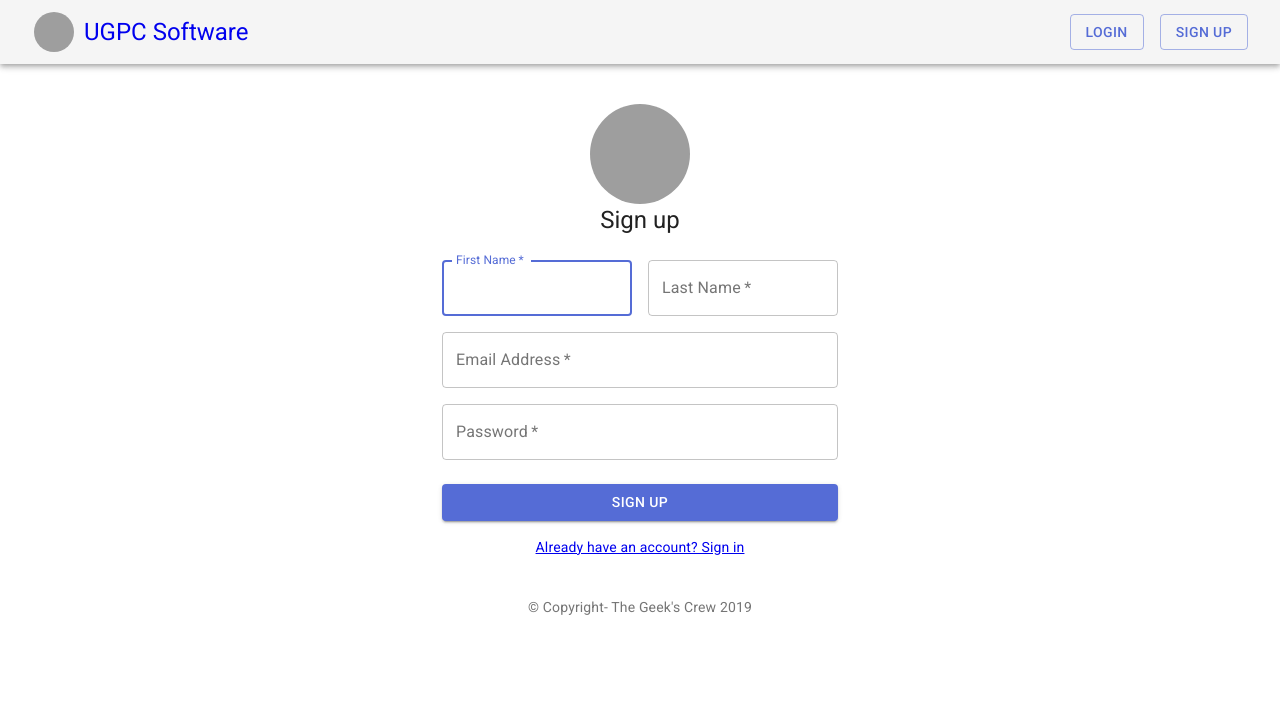
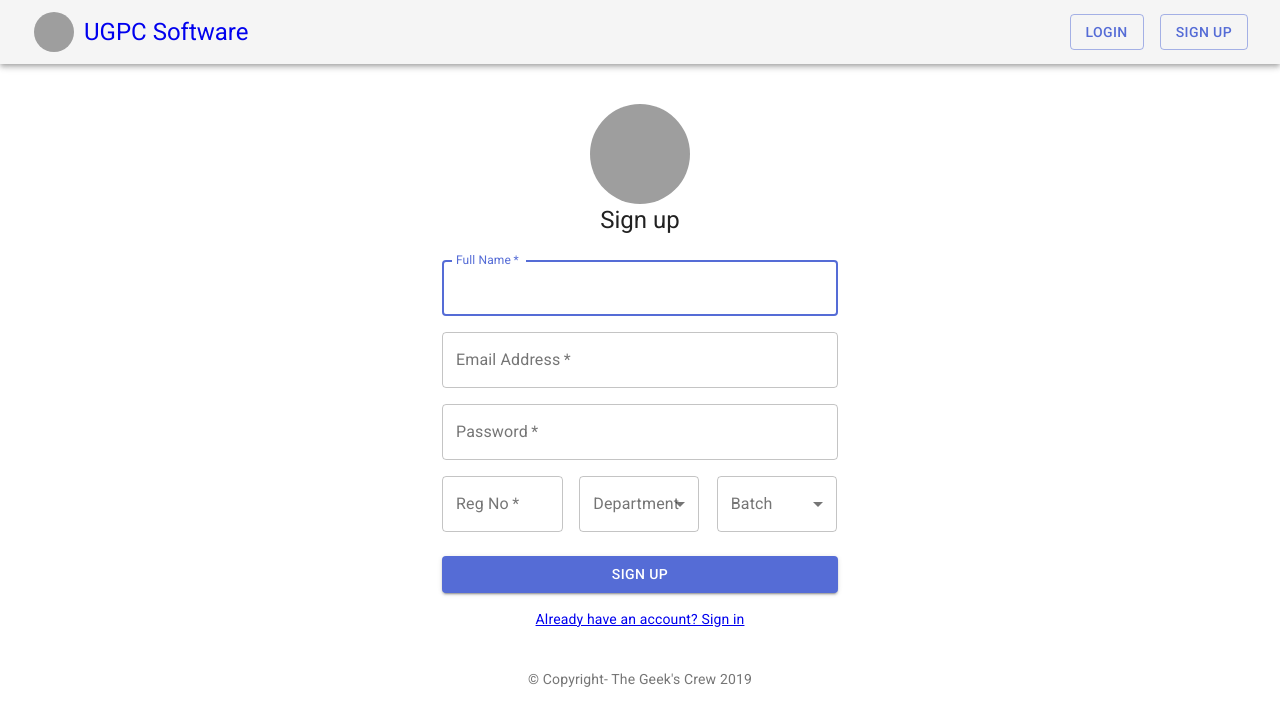
Before and after one commit to rafaewaqarqazi/ugpc, a Next.js app: page /sign-up in a window 1280 px wide. Shown: the top 726 px of the page. Built offline with nearby package versions, Linux system fonts and the light colour scheme; grey boxes are pictures that could not be loaded.

Commit message:
Student SignUp

```diff
--- a/auth/index.js
+++ b/auth/index.js
@@ -1,19 +1,19 @@
 import fetch from 'isomorphic-unfetch';
 import {serverUrl} from "../helpers/config";
-// export const signup = user =>{
-//     return  fetch('/api/signup',{
-//         method:"POST",
-//         headers:{
-//             Accept:"application/json",
-//             "Content-Type":"application/json"
-//         },
-//         body:JSON.stringify(user)
-//     })
-//         .then(response => {
-//             return response.json();
-//         })
-//         .catch(err => console.log(err));
-// };
+export const signup = user =>{
+    return  fetch(`${serverUrl}/auth/student/signup`,{
+        method:"POST",
+        headers:{
+            Accept:"application/json",
+            "Content-Type":"application/json"
+        },
+        body:JSON.stringify(user)
+    })
+        .then(response => {
+            return response.json();
+        })
+        .catch(err => console.log(err));
+};
 
 export const signin = user =>{
     return  fetch(`${serverUrl}/auth/signin`,{
--- a/components/Layouts/LandingPageLayout.js
+++ b/components/Layouts/LandingPageLayout.js
@@ -16,11 +16,11 @@ import {
     ListItemText,
     Avatar
 } from '@material-ui/core';
-import InboxIcon from '@material-ui/icons/MoveToInbox';
+import {Input} from '@material-ui/icons';
 import MenuIcon from '@material-ui/icons/Menu';
 import Link from "next/link";
 import Container from "@material-ui/core/Container";
-import LandingRouter from "../routers/LandingRouter";
+
 
 const useStyles = makeStyles(theme => ({
     root: {
@@ -47,6 +47,14 @@ const useStyles = makeStyles(theme => ({
     },
     avatar: {
         margin: 10,
+    },
+    avatarDrawer: {
+        width: 100,
+        height: 100,
+        margin:'auto'
+    },
+    avatarMargin:{
+        margin: theme.spacing(2)
     }
 }));
 
@@ -57,14 +65,19 @@ const useStyles = makeStyles(theme => ({
 
     const drawer = (
         <div className={classes.list}>
-            <div className={classes.toolbar}/>
+            <div className={classes.avatarMargin}>
+                <Avatar alt="IIUI-LOGO" src="/static/images/avatar/iiui-logo.jpg" className={classes.avatarDrawer}/>
+            </div>
             <Divider />
             <List>
+                <Link href='/sign-in'>
                     <ListItem button >
-                        <ListItemIcon > <InboxIcon /></ListItemIcon>
+                        <ListItemIcon >
+                            <Input />
+                        </ListItemIcon>
                         <ListItemText primary={'Login'} />
                     </ListItem>
-
+                </Link>
             </List>
         </div>
     );
@@ -122,9 +135,9 @@ const useStyles = makeStyles(theme => ({
                         </Drawer>
                     </Hidden>
                 </nav>
-                <Container className={classes.content}>
+                <div>
                     {props.children}
-                </Container>
+                </div>
 
             </div>
         </div>
--- a/components/SignUpComponent.js
+++ b/components/SignUpComponent.js
@@ -1,46 +1,83 @@
-import React from 'react';
-import {Avatar, Box, Button, Grid, TextField, Typography} from "@material-ui/core";
+import React, {useState, useRef, useEffect} from 'react';
+import {Avatar, Box, Button, Grid, TextField, Typography,
+    OutlinedInput,InputLabel, MenuItem, FormControl, Select
+} from "@material-ui/core";
 import Link from "next/link";
 import {useStyles} from "../src/material-styles/signin-styles";
 import CopyrightComponent from "./CopyrightComponent";
+import {signup} from "../auth";
 
 const SignUpComponent = () => {
     const classes = useStyles();
+
+    const [values, setValues] = React.useState({
+        name:'',
+        email:'',
+        password:'',
+        regNo:'',
+        department: '',
+        batch: '',
+    });
+    const inputLabel = useRef(null);
+    const [labelWidth, setLabelWidth] = useState(0);
+    useEffect(() => {
+        setLabelWidth(inputLabel.current.offsetWidth);
+    }, []);
+    const handleChange = event =>{
+        setValues({...values,[event.target.name]:event.target.value})
+    };
+    const handleSubmit = e => {
+        e.preventDefault();
+        const user = {
+            name:values.name,
+            email:values.email,
+            password:values.password,
+            student_details:{
+                department:values.department,
+                batch:values.batch,
+                regNo:`${values.regNo}-FBAS/${values.department}/${values.batch}`
+            }
+        };
+        console.log(user);
+        signup(user)
+            .then(data => {
+                if (data.error){
+                    console.log(data.error)
+                }
+                console.log(data);
+            })
+            .catch(err => {console.log(err)})
+    }
+
     return (
         <div className={classes.paper}>
             <Avatar alt="IIUI-LOGO" src="/static/images/avatar/iiui-logo.jpg" className={classes.avatar}/>
             <Typography component="h1" variant="h5">
                 Sign up
             </Typography>
-            <form className={classes.form} noValidate>
+            <form className={classes.form} onSubmit={handleSubmit}>
                 <Grid container spacing={2}>
-                    <Grid item xs={12} sm={6}>
+                    <Grid item xs={12} >
                         <TextField
                             autoComplete="fname"
-                            name="firstName"
+                            name="name"
                             variant="outlined"
                             required
                             fullWidth
-                            id="firstName"
-                            label="First Name"
+                            id="fullName"
+                            value={values.name}
+                            onChange={handleChange}
+                            label="Full Name"
                             autoFocus
                         />
                     </Grid>
-                    <Grid item xs={12} sm={6}>
-                        <TextField
-                            variant="outlined"
-                            required
-                            fullWidth
-                            id="lastName"
-                            label="Last Name"
-                            name="lastName"
-                            autoComplete="lname"
-                        />
-                    </Grid>
+
                     <Grid item xs={12}>
                         <TextField
                             variant="outlined"
                             required
+                            value={values.email}
+                            onChange={handleChange}
                             fullWidth
                             id="email"
                             label="Email Address"
@@ -53,12 +90,61 @@ const SignUpComponent = () => {
                             variant="outlined"
                             required
                             fullWidth
+                            value={values.password}
+                            onChange={handleChange}
                             name="password"
                             label="Password"
                             type="password"
                             id="password"
                             autoComplete="current-password"
                         />
+                    </Grid>
+                    <Grid item xs={12} sm={4}>
+                        <TextField
+                            variant="outlined"
+                            required
+                            fullWidth
+                            value={values.regNo}
+                            onChange={handleChange}
+                            name="regNo"
+                            label="Reg No"
+                            id="regNo"
+                           placeholder={'1111'}
+                        />
+                    </Grid>
+                    <Grid item xs={12} sm={4}>
+                        <FormControl variant="outlined" className={classes.formControl}>
+                            <InputLabel ref={inputLabel} htmlFor="department">
+                               Department
+                            </InputLabel>
+                            <Select
+                                value={values.department}
+                                onChange={handleChange}
+                                autoWidth
+                                input={<OutlinedInput  labelWidth={labelWidth} fullWidth name="department" id="department" required/>}
+                            >
+                                <MenuItem value='BSSE'>BSSE</MenuItem>
+                                <MenuItem value='BSCS'>BSCS</MenuItem>
+                                <MenuItem value='BSIT'>BSIT</MenuItem>
+                            </Select>
+                        </FormControl>
+                    </Grid>
+                    <Grid item xs={12} sm={4}>
+                        <FormControl variant="outlined" className={classes.formControl}>
+                            <InputLabel ref={inputLabel} htmlFor="batch">
+                                Batch
+                            </InputLabel>
+                            <Select
+                                value={values.batch}
+                                onChange={handleChange}
+                                autoWidth
+                                input={<OutlinedInput  labelWidth={labelWidth} fullWidth name="batch" id="batch" required/>}
+                            >
+                                <MenuItem value='F15'>F15</MenuItem>
+                                <MenuItem value='F16'>F16</MenuItem>
+                                <MenuItem value='F17'>F17</MenuItem>
+                            </Select>
+                        </FormControl>
                     </Grid>
                 </Grid>
                 <Button
--- a/components/routers/LandingRouter.js
+++ b/components/routers/LandingRouter.js
@@ -2,7 +2,9 @@ import React, {useEffect, useState} from 'react';
 import {isAuthenticated} from "../../auth";
 import router from "next/dist/client/router";
 import LandingPageLayout from "../Layouts/LandingPageLayout";
-import {LinearProgress, makeStyles} from '@material-ui/core'
+import {LinearProgress, Avatar, Container} from '@material-ui/core';
+import {useStyles} from "../../src/material-styles/page-loading";
+
 const redirectStudent = ()=>{
     router.push('/student')
 };
@@ -15,11 +17,7 @@ const redirectChairman = ()=>{
 const redirectCoordinator = ()=>{
     router.push('/coordinator');
 };
-const useStyles = makeStyles({
-    root: {
-        flexGrow: 1,
-    },
-});
+
 const LandingRouter = props =>{
     const classes = useStyles();
 
@@ -29,7 +27,6 @@ const LandingRouter = props =>{
         const supervisor = isAuthenticated() && isAuthenticated().user.role ==='Supervisor';
         const chairman = isAuthenticated() && isAuthenticated().user.role ==='Chairman';
         const coordinator = isAuthenticated() && isAuthenticated().user.role ==='Coordinator';
-        console.log(student);
         if (student){
             redirectStudent();
         } else if (supervisor){
@@ -47,9 +44,12 @@ const LandingRouter = props =>{
 
     if (loading){
         return (
-            <div className={classes.root}>
+            <Container  component="main" maxWidth="xs">
+                <div className={classes.paper}>
+                    <Avatar alt="IIUI-LOGO" src="/static/images/avatar/iiui-logo.jpg" className={classes.avatar}/>
+                </div>
                 <LinearProgress color='secondary' />
-            </div>
+            </Container>
 
         )
     }
--- a/pages/sign-up.js
+++ b/pages/sign-up.js
@@ -2,12 +2,13 @@ import {Container} from '@material-ui/core';
 import SignUpComponent from "../components/SignUpComponent";
 import LandingRouter from "../components/routers/LandingRouter";
 
-export default function SignUp() {
+const SignUp =()=> {
     return (
         <LandingRouter>
             <Container component="main" maxWidth="xs">
-                <SignUpComponent/>
+                <SignUpComponent />
             </Container>
         </LandingRouter>
     );
-}
+};
+export default SignUp
--- /dev/null
+++ b/src/material-styles/page-loading.js
@@ -0,0 +1,15 @@
+import {makeStyles} from "@material-ui/core";
+
+export const useStyles = makeStyles(theme => ({
+    paper: {
+        marginTop: theme.spacing(12),
+        display: 'flex',
+        flexDirection: 'column',
+        alignItems: 'center',
+    },
+    avatar: {
+        marginBottom:theme.spacing(10),
+        width: 150,
+        height: 150,
+    }
+}));
--- a/src/material-styles/signin-styles.js
+++ b/src/material-styles/signin-styles.js
@@ -35,4 +35,7 @@ export const useStyles = makeStyles(theme => ({
         opacity: 0.9,
         marginRight: theme.spacing(1),
     },
+    formControl: {
+        minWidth: 120,
+    }
 }));
```
Also changed, not shown: components/Layouts/StudentPanelLayout.js (+16 -18 lines), pages/index.js (+5 -3 lines).
